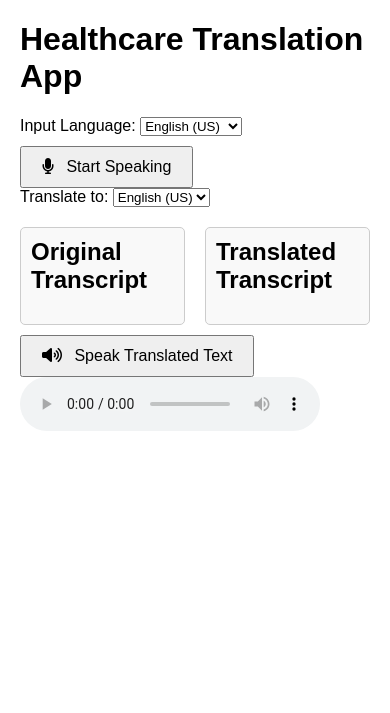
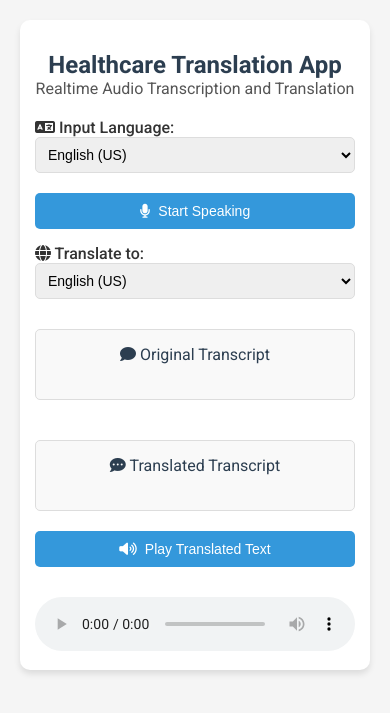
Before and after one commit to Smartking1/health_translation_app, a Flask app: page / in a window 390 px wide. Shown: the top 713 px of the page. Run offline with Flask 3, Linux system fonts and the light colour scheme.

Commit message:
frontend

```diff
--- a/app/static/css/styles.css
+++ b/app/static/css/styles.css
@@ -1,27 +1,93 @@
+/* General Styles */
 body {
-    font-family: Arial, sans-serif;
-    margin: 20px;
+    font-family: 'Roboto', sans-serif;
+    background-color: #f5f5f5;
+    color: #333;
+    margin: 0;
+    padding: 0;
 }
 
 .container {
     max-width: 800px;
-    margin: 0 auto;
+    margin: 50px auto;
+    padding: 20px;
+    background-color: #fff;
+    border-radius: 10px;
+    box-shadow: 0 4px 6px rgba(0, 0, 0, 0.1);
 }
 
-button {
-    margin-top: 10px;
-    padding: 10px 20px;
-    font-size: 16px;
-    cursor: pointer;
+h1 {
+    text-align: center;
+    color: #2c3e50;
+    margin-bottom: 10px;
 }
 
-button i {
-    margin-right: 8px;
+/* Subheading Styles */
+h2 {
+    text-align: center;
+    color: #555;
+    font-size: 18px;
+    font-weight: 400;
+    margin-top: -10px;
+    margin-bottom: 20px;
+}
+
+.section {
+    margin-bottom: 20px;
+}
+
+label {
+    font-weight: 500;
+    margin-right: 10px;
+}
+
+select {
+    padding: 8px;
+    border-radius: 5px;
+    border: 1px solid #ddd;
+    font-size: 14px;
+}
+
+.button-group {
+    display: flex;
+    gap: 10px;
+    margin-top: 10px;
+}
+
+.btn-primary, .btn-secondary {
+    padding: 10px 20px;
+    border: none;
+    border-radius: 5px;
+    cursor: pointer;
+    font-size: 14px;
+    display: flex;
+    align-items: center;
+    gap: 8px;
+    transition: background-color 0.3s ease;
+}
+
+.btn-primary {
+    background-color: #3498db;
+    color: #fff;
+}
+
+.btn-primary:hover {
+    background-color: #2980b9;
+}
+
+.btn-secondary {
+    background-color: #e74c3c;
+    color: #fff;
+}
+
+.btn-secondary:hover {
+    background-color: #c0392b;
 }
 
 .progress {
     display: flex;
     align-items: center;
+    gap: 10px;
     margin-top: 10px;
     color: #555;
 }
@@ -33,7 +99,6 @@ button i {
     width: 20px;
     height: 20px;
     animation: spin 1s linear infinite;
-    margin-right: 10px;
 }
 
 @keyframes spin {
@@ -49,16 +114,69 @@ button i {
 
 .transcript-box {
     flex: 1;
-    border: 1px solid #ccc;
-    padding: 10px;
+    padding: 15px;
+    background-color: #f9f9f9;
     border-radius: 5px;
-    background-color: #f9f9f9;
+    border: 1px solid #ddd;
 }
 
 .transcript-box h2 {
     margin-top: 0;
+    color: #2c3e50;
+    font-size: 16px;
 }
 
-#original, #translated {
-    white-space: pre-wrap; /* Preserve line breaks and spaces */
+audio {
+    width: 100%;
+    margin-top: 20px;
 }
+
+/* Mobile-Friendly Styles */
+@media (max-width: 768px) {
+    .container {
+        margin: 20px;
+        padding: 15px;
+    }
+
+    h1 {
+        font-size: 24px;
+    }
+
+    h2 {
+        font-size: 16px;
+    }
+
+    .button-group {
+        flex-direction: column;
+    }
+
+    .btn-primary, .btn-secondary {
+        width: 100%;
+        justify-content: center;
+    }
+
+    .dual-display {
+        flex-direction: column;
+    }
+
+    .transcript-box {
+        margin-bottom: 20px;
+    }
+
+    select {
+        width: 100%;
+        margin-bottom: 10px;
+    }
+
+    .section {
+        margin-bottom: 15px;
+    }
+
+    .progress {
+        font-size: 14px;
+    }
+
+    audio {
+        margin-top: 15px;
+    }
+}
--- a/app/templates/index.html
+++ b/app/templates/index.html
@@ -7,27 +7,33 @@
     <link rel="stylesheet" href="{{ url_for('static', filename='css/styles.css') }}">
     <!-- Font Awesome for Icons -->
     <link rel="stylesheet" href="https://cdnjs.cloudflare.com/ajax/libs/font-awesome/6.0.0/css/all.min.css">
+    <!-- Google Fonts -->
+    <link href="https://fonts.googleapis.com/css2?family=Roboto:wght@400;500;700&display=swap" rel="stylesheet">
 </head>
 <body>
     <div class="container">
+        <!-- Main Heading -->
         <h1>Healthcare Translation App</h1>
+        <!-- Subheading -->
+        <h2>Realtime Audio Transcription and Translation</h2>
 
         <!-- Speech Input Section -->
-        <div>
-            <label for="input-language">Input Language:</label>
+        <div class="section">
+            <label for="input-language"><i class="fas fa-language"></i> Input Language:</label>
             <select id="input-language">
                 <option value="en-US">English (US)</option>
                 <option value="es-ES">Spanish (ES)</option>
                 <option value="fr-FR">French (FR)</option>
                 <option value="de-DE">German (DE)</option>
-                <!-- Add more input languages as needed -->
             </select>
-            <button id="start-speaking">
-                <i class="fas fa-microphone"></i> Start Speaking
-            </button>
-            <button id="stop-speaking" style="display: none;">
-                <i class="fas fa-stop"></i> Stop Speaking
-            </button>
+            <div class="button-group">
+                <button id="start-speaking" class="btn-primary">
+                    <i class="fas fa-microphone"></i> Start Speaking
+                </button>
+                <button id="stop-speaking" class="btn-secondary" style="display: none;">
+                    <i class="fas fa-stop"></i> Stop Speaking
+                </button>
+            </div>
             <div id="speech-progress" class="progress" style="display: none;">
                 <div class="spinner"></div>
                 <span>Processing speech...</span>
@@ -35,14 +41,13 @@
         </div>
 
         <!-- Output Language Selection -->
-        <div>
-            <label for="output-language">Translate to:</label>
+        <div class="section">
+            <label for="output-language"><i class="fas fa-globe"></i> Translate to:</label>
             <select id="output-language">
                 <option value="en-US">English (US)</option>
                 <option value="es">Spanish</option>
                 <option value="fr">French</option>
                 <option value="de">German</option>
-                <!-- Add more output languages as needed -->
             </select>
         </div>
 
@@ -55,19 +60,19 @@
         <!-- Dual Display for Transcript and Translation -->
         <div class="dual-display">
             <div class="transcript-box">
-                <h2>Original Transcript</h2>
+                <h2><i class="fas fa-comment"></i> Original Transcript</h2>
                 <p id="original"></p>
             </div>
             <div class="transcript-box">
-                <h2>Translated Transcript</h2>
+                <h2><i class="fas fa-comment-dots"></i> Translated Transcript</h2>
                 <p id="translated"></p>
             </div>
         </div>
 
         <!-- Audio Playback Section -->
-        <div>
-            <button id="speakBtn">
-                <i class="fas fa-volume-up"></i> Speak Translated Text
+        <div class="section">
+            <button id="speakBtn" class="btn-primary">
+                <i class="fas fa-volume-up"></i> Play Translated Text
             </button>
             <div id="audio-progress" class="progress" style="display: none;">
                 <div class="spinner"></div>
```
Also changed, not shown: 1 other file.
